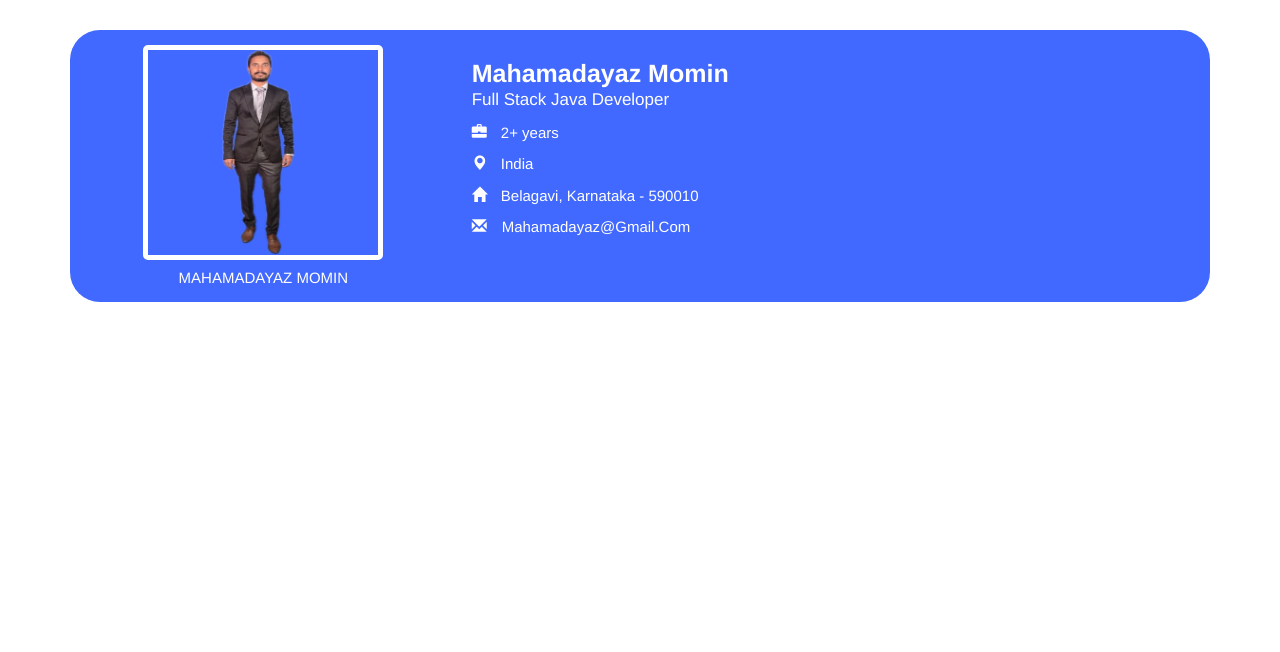
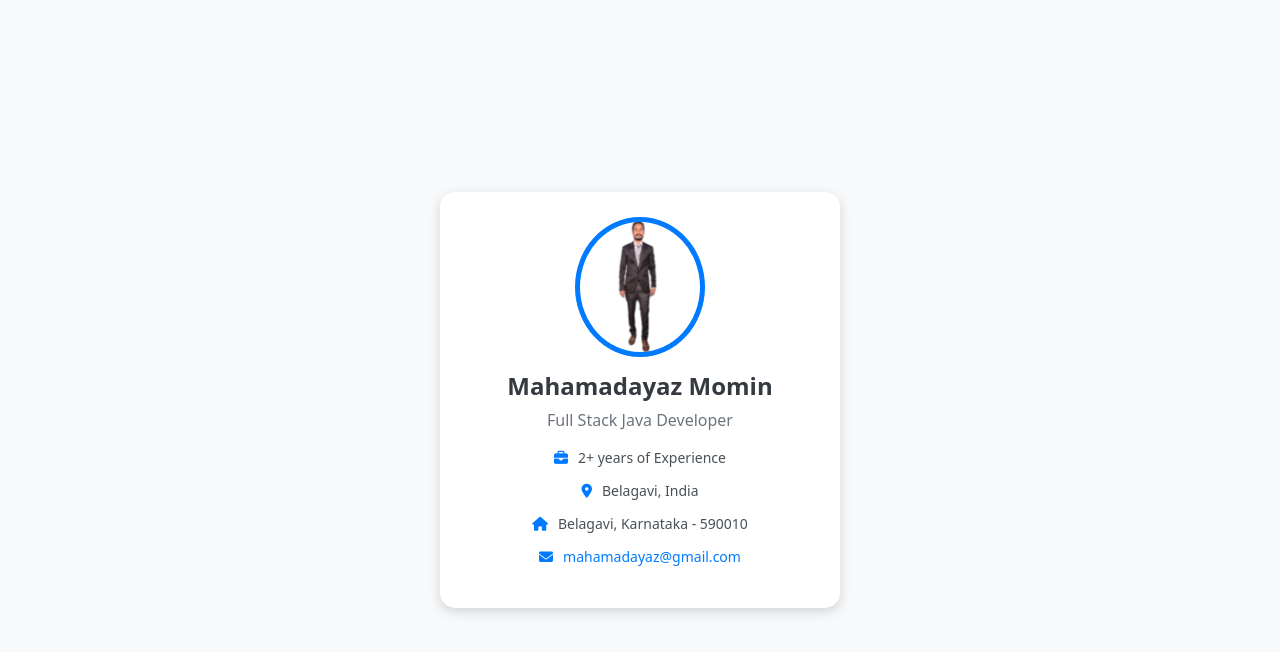
Before and after one commit to mahamadayazmomin/Contact, a plain HTML site: page index.html in a window 1280 px wide. Drawn offline with nearby package versions, Linux system fonts and the light colour scheme.

Commit message:
Update index1.html

```diff
--- a/index.html
+++ b/index.html
@@ -1,42 +1,96 @@
-<link href="//maxcdn.bootstrapcdn.com/bootstrap/3.3.0/css/bootstrap.min.css" rel="stylesheet" id="bootstrap-css">
-<script src="//maxcdn.bootstrapcdn.com/bootstrap/3.3.0/js/bootstrap.min.js"></script>
-<script src="//code.jquery.com/jquery-1.11.1.min.js"></script>
-<!------ Include the above in your HEAD tag ---------->
-<html>
-<link rel="stylesheet" href="https://opensource.keycdn.com/fontawesome/4.6.3/font-awesome.min.css"
-integrity="sha384-Wrgq82RsEean5tP3NK3zWAemiNEXofJsTwTyHmNb/iL3dP/sZJ4+7sOld1uqYJtE" crossorigin="anonymous">
+<!DOCTYPE html>
+<html lang="en">
+<head>
+    <meta charset="UTF-8">
+    <meta name="viewport" content="width=device-width, initial-scale=1.0">
+    <title>Responsive Profile UI</title>
+    <link href="https://cdn.jsdelivr.net/npm/bootstrap@5.3.0/dist/css/bootstrap.min.css" rel="stylesheet">
+    <link rel="stylesheet" href="https://cdnjs.cloudflare.com/ajax/libs/font-awesome/6.4.2/css/all.min.css">
+    <style>
+        body {
+            background: #f8f9fa;
+            display: flex;
+            align-items: center;
+            justify-content: center;
+            height: 100vh;
+            margin: 0;
+        }
+        .profile-card {
+            background: #ffffff;
+            border-radius: 15px;
+            padding: 25px;
+            box-shadow: 0 4px 12px rgba(0, 0, 0, 0.15);
+            text-align: center;
+            width: 100%;
+            max-width: 400px;
+        }
+        .profile-img {
+            width: 130px;
+            height: 140px;
+            border-radius: 50%;
+            border: 5px solid #007bff;
+            object-fit: cover;
+        }
+        .profile-name {
+            font-size: 24px;
+            font-weight: bold;
+            color: #343a40;
+            margin-top: 15px;
+        }
+        .profile-title {
+            font-size: 16px;
+            color: #6c757d;
+            margin-bottom: 15px;
+        }
+        .profile-info {
+            padding: 0;
+        }
+        .profile-info li {
+            list-style: none;
+            font-size: 14px;
+            margin-bottom: 12px;
+            color: #495057;
+            display: flex;
+            align-items: center;
+            justify-content: center;
+            gap: 10px;
+        }
+        .profile-info i {
+            color: #007bff;
+        }
+        .email a {
+            color: #007bff;
+            text-decoration: none;
+            font-weight: 500;
+        }
+        .email a:hover {
+            text-decoration: underline;
+        }
 
-<link rel="stylesheet" href="index.css">
-
-<div class="container" style="margin-top: 30px;">
-    <div class="profile-head">
-        <!--col-md-4 col-sm-4 col-xs-12 close-->
-        <body>
-        <div class="col-md- col-sm-4 col-xs-12">
-            <img class="img-responsive" src="Ayaz.6.png">
-            <h6>Mahamadayaz Momin</h6>
-            <div class="container"style="margin-left: 90px;">
-               <!-- <span class="btn btn-default uplod-file">
-                        Upload Photo <input type="file" />
-                </span>-->
-            </div>
-        </div>
-        <!--col-md-4 col-sm-4 col-xs-12 close-->
-
-        <div class="col-md-5 col-sm-5 col-xs-12">
-            <h5>Mahamadayaz Momin</h5>
-            <p>Full Stack Java Developer </p>
-            <ul>
-                <li><span class="glyphicon glyphicon-briefcase"></span> 2+ years</li>
-                <li><span class="glyphicon glyphicon-map-marker"></span> India</li>
-                <li><span class="glyphicon glyphicon-home"></span> Belagavi, Karnataka - 590010  </li>
-                <li><span class="glyphicon glyphicon-envelope"></span><a href="#" title="mail">mahamadayaz@gmail.com</a></li>
-            </ul>
-        </div>
+        /* Responsive Design */
+        @media (max-width: 768px) {
+            body {
+                height: auto;
+                padding: 20px;
+            }
+            .profile-card {
+                width: 90%;
+                max-width: 350px;
+            }
+        }
+    </style>
+</head>
+<body>
+    <div class="profile-card">
+        <img src="Ayaz.6.png" alt="Profile Picture" class="profile-img">
+        <h5 class="profile-name">Mahamadayaz Momin</h5>
+        <p class="profile-title">Full Stack Java Developer</p>
+        <ul class="profile-info">
+            <li><i class="fas fa-briefcase"></i> 2+ years of Experience</li>
+            <li><i class="fas fa-map-marker-alt"></i> Belagavi, India</li>
+            <li><i class="fas fa-home"></i> Belagavi, Karnataka - 590010</li>
+            <li class="email"><i class="fas fa-envelope"></i> <a href="mailto:mahamadayaz@gmail.com">mahamadayaz@gmail.com</a></li>
+        </ul>
     </div>
-</div>
-<script src="index.js"></script>
-<script src="//maxcdn.bootstrapcdn.com/bootstrap/3.3.0/js/bootstrap.min.js"></script>
-<script src="//code.jquery.com/jquery-1.11.1.min.js"></script>
 </body>
 </html>
```
